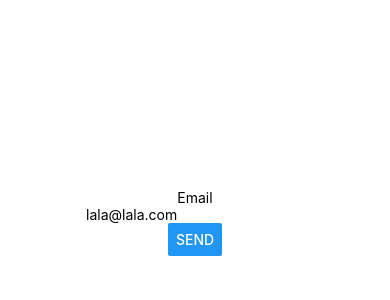
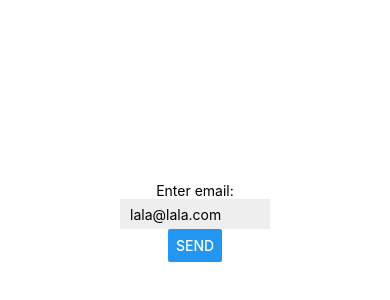
Before and after one commit to raop155/formix, a React Native app: screen / in a window 390 px wide. Shown: the part 200-500 px from the top of the page. Built offline with nearby package versions, Linux system fonts and the light colour scheme.

Commit message:
Add formik validation

```diff
--- a/App.js
+++ b/App.js
@@ -2,18 +2,39 @@ import { StatusBar } from 'expo-status-bar';
 import React from 'react';
 import { useFormik } from 'formik';
 import { StyleSheet, Text, View, TextInput, Button } from 'react-native';
+
+function validateEmail(email) {
+  return re.test(String(email).toLowerCase());
+}
+
+const validate = (values) => {
+  const errors = {};
+  const re = /^(([^<>()[\]\\.,;:\s@"]+(\.[^<>()[\]\\.,;:\s@"]+)*)|(".+"))@((\[[0-9]{1,3}\.[0-9]{1,3}\.[0-9]{1,3}\.[0-9]{1,3}\])|(([a-zA-Z\-0-9]+\.)+[a-zA-Z]{2,}))$/;
+  if (!values.email) {
+    errors.email = 'Email required';
+  } else if (!re.test(values.email)) {
+    errors.email = 'Email invalid';
+  }
+  return errors;
+};
 
 export default function App() {
   const formik = useFormik({
     initialValues: {
       email: 'lala@lala.com',
     },
+    validate,
     onSubmit: (x) => console.warn(x),
   });
   return (
     <View style={styles.container}>
-      <Text>Email</Text>
-      <TextInput onChangeText={formik.handleChange('email')} value={formik.values.email} />
+      <Text>Enter email:</Text>
+      <TextInput
+        style={styles.input}
+        onChangeText={formik.handleChange('email')}
+        value={formik.values.email}
+      />
+      {formik.errors?.email ? <Text style={styles.error}>{formik.errors.email}</Text> : null}
       <Button title='Send' onPress={formik.handleSubmit} />
       <StatusBar style='auto' />
     </View>
@@ -27,4 +48,14 @@ const styles = StyleSheet.create({
     alignItems: 'center',
     justifyContent: 'center',
   },
+  input: {
+    height: 30,
+    width: 150,
+    paddingHorizontal: 10,
+    backgroundColor: '#eeeeee',
+  },
+  error: {
+    color: 'red',
+    fontSize: 12,
+  },
 });
```
